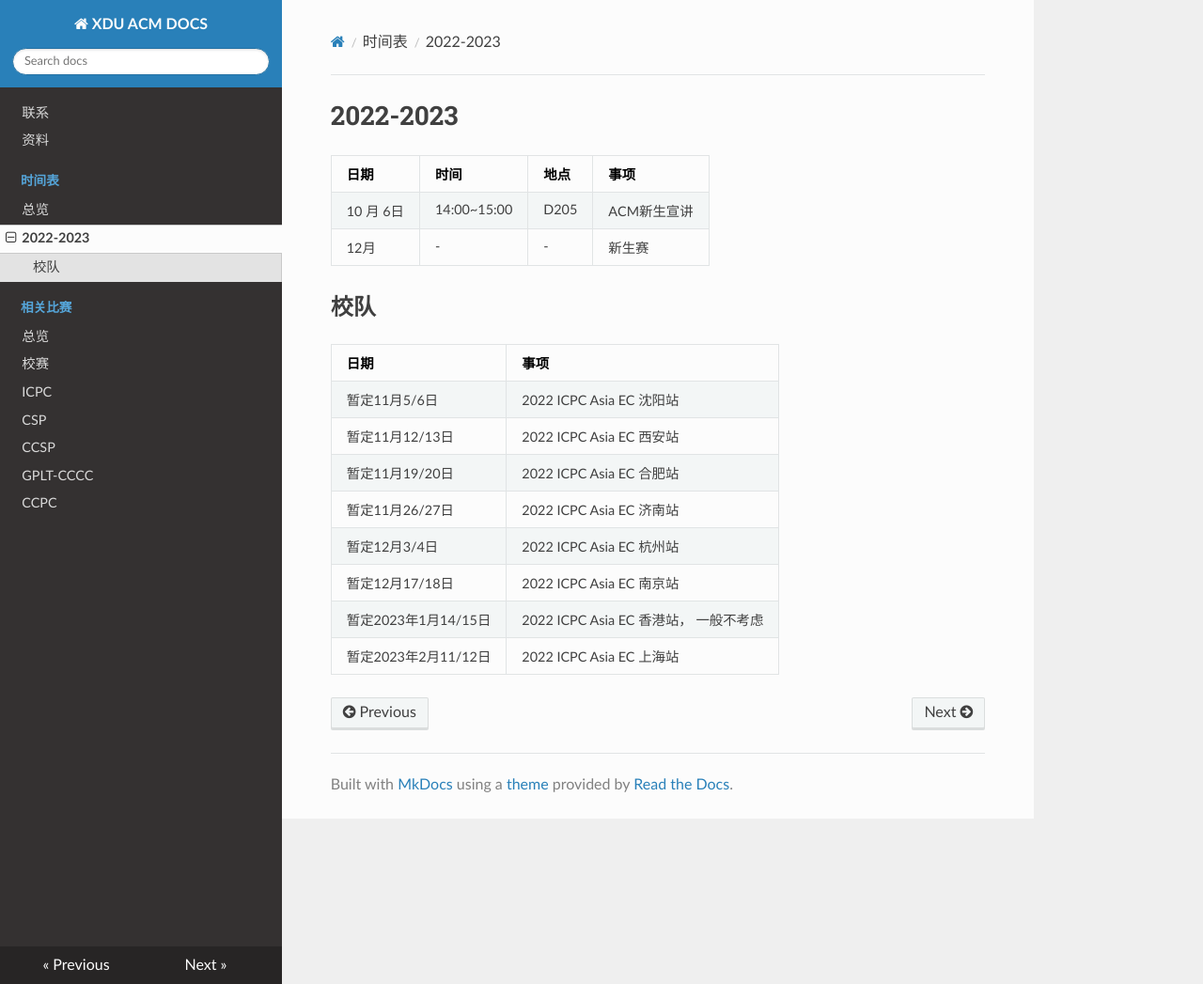
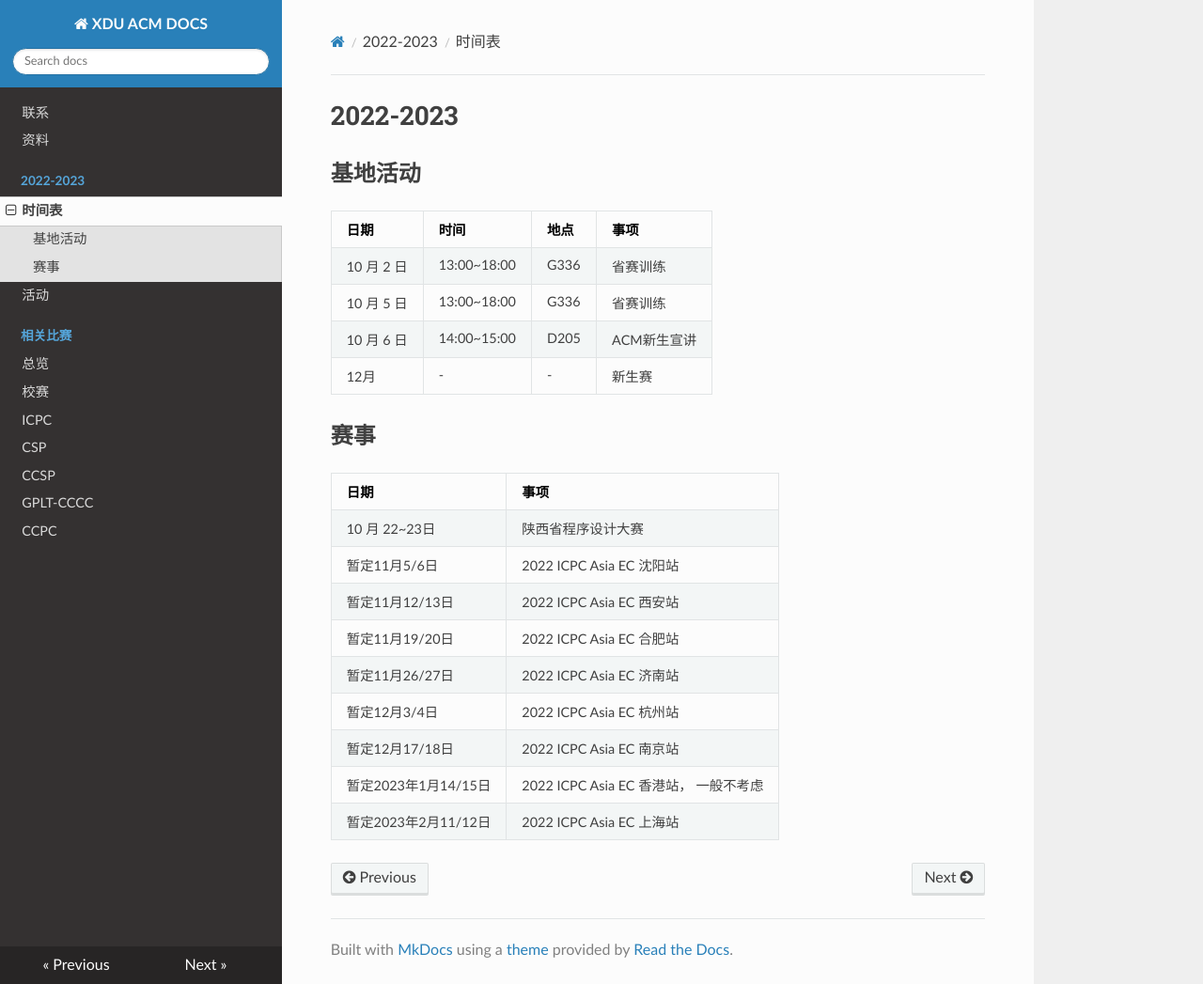
Before and after one commit to xdu-icpc/docs, an MkDocs documentation site: the page built from docs/2022/schedule.md, in a window 1280 px wide and 1047 px high. Shown: the whole window at 94% size. Built offline with MkDocs 1.6.1, drawn with Linux system fonts in a browser that asks for light colours; nearby versions of some CDN libraries.

Commit message:
update 2022 schedule

```diff
--- a/docs/schedule/2022.md
+++ b/docs/2022/schedule.md
@@ -1,14 +1,19 @@
 # 2022-2023
+
+## 基地活动
 
 |日期|时间|地点|事项|
 |:--|:--|:--|:--|
-|10 月 6日|14:00~15:00|D205|ACM新生宣讲|
+|10 月 2 日|13:00~18:00|G336|省赛训练|
+|10 月 5 日|13:00~18:00|G336|省赛训练|
+|10 月 6 日|14:00~15:00|D205|ACM新生宣讲|
 |12月|-|-|新生赛|
 
-## 校队
+## 赛事
 
 |日期|事项|
 |:--|:--|
+|10 月 22~23日|陕西省程序设计大赛|
 |暂定11月5/6日|2022 ICPC Asia EC 沈阳站|
 |暂定11月12/13日|2022 ICPC Asia EC 西安站|
 |暂定11月19/20日|2022 ICPC Asia EC 合肥站|
--- a/mkdocs.yml
+++ b/mkdocs.yml
@@ -3,9 +3,9 @@ site_name: XDU ACM DOCS
 nav:
   - 联系: contact.md
   - 资料: assets.md
-  - 时间表:
-    - 总览: schedule.md
-    - 2022-2023: schedule/2022.md
+  - 2022-2023:
+    - 时间表: 2022/schedule.md
+  - 活动: schedule.md
   - 相关比赛:
     - 总览: contests.md
     - 校赛: campus.md
```
Also changed, not shown: docs/contests/ICPC.md (+1 -0 lines).
